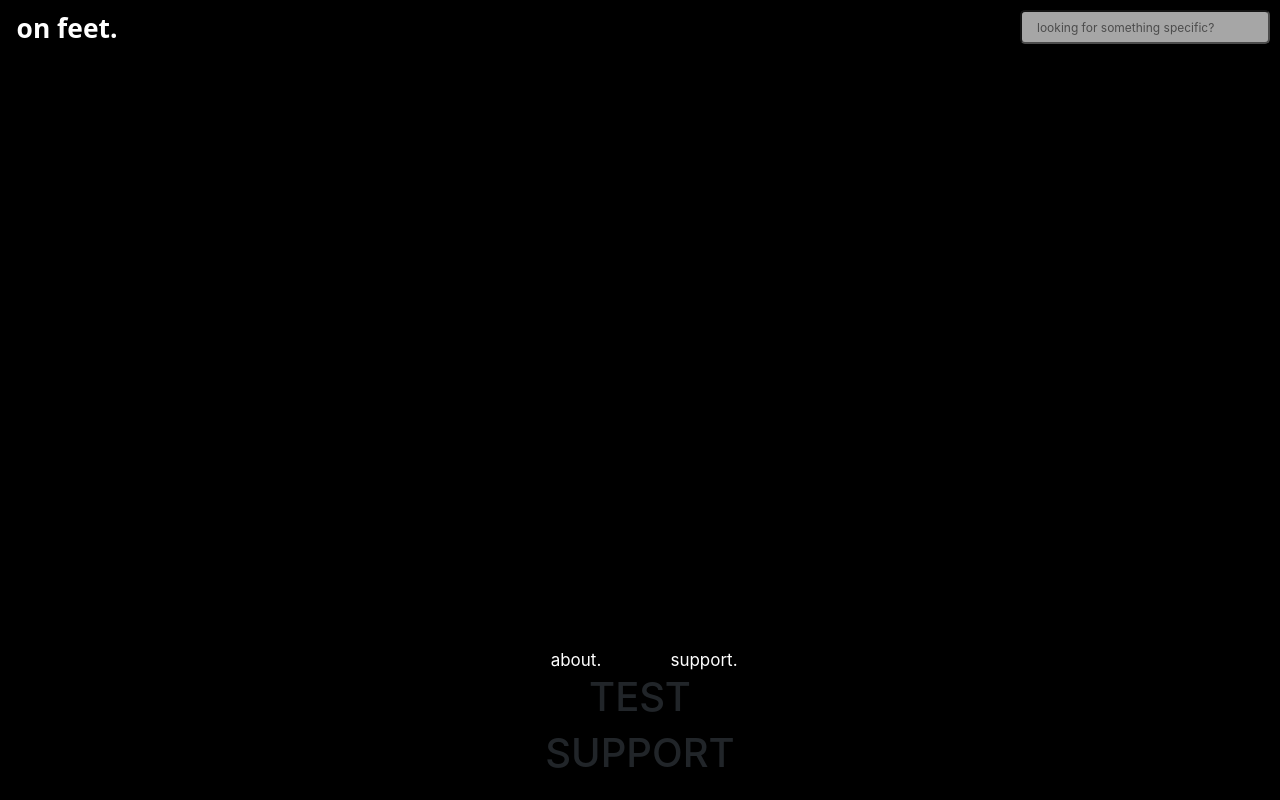
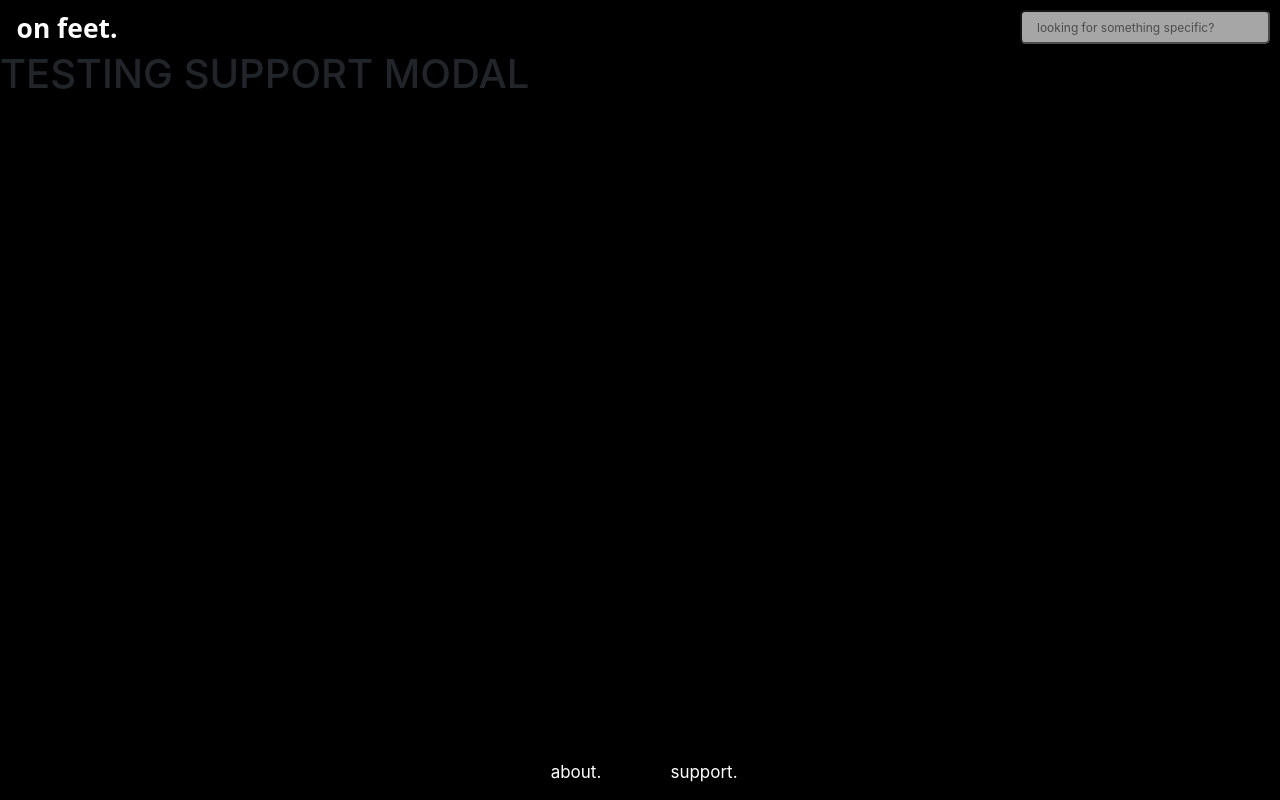
Before and after one commit to Th3HoopMan/OnFeet, a React (Create React App) app in the folder on-feet/: page / in a window 1280 px wide. Both pictures are taken after a click on the element "support.". Built offline with nearby package versions, Linux system fonts and the light colour scheme.

Commit message:
Set up modal manager functionality

```diff
--- a/on-feet/src/App.js
+++ b/on-feet/src/App.js
@@ -1,10 +1,12 @@
 import React, { Component } from 'react';
 import { Provider, connect } from 'react-redux';
 import { createStore, applyMiddleware} from 'redux';
+import PropTypes from 'prop-types';
 
 import store from './store/store';
-import Header from './components/Header/Header'
-import Footer from './components/Footer/Footer'
+import Header from './components/Header/Header';
+import Footer from './components/Footer/Footer';
+import ModalManager from './components/ModalManager/ModalManager';
 
 import './App.css';
 
@@ -16,6 +18,7 @@ class App extends Component {
       <div>
         <Header/>
         <Footer/>
+        <ModalManager/>
       </div>
       </Provider>
     );
--- a/on-feet/src/components/Footer/Footer.js
+++ b/on-feet/src/components/Footer/Footer.js
@@ -4,9 +4,6 @@ import { connect } from 'react-redux';
 import { toggleModal } from '../../actions/modalActions';
 
 import './Footer.css'
-
-import AboutModal from '../Modals/AboutModal/AboutModal';
-import SupportModal from '../Modals/SupportModal/SupportModal';
 
 // Props:
 //
@@ -18,7 +15,7 @@ import SupportModal from '../Modals/SupportModal/SupportModal';
 class Footer extends Component {
 
   openAbout = () => {
-    this.props.toggleModal("ABOUT");
+    this.props.toggleModal("");
   }
 
   openSupport = () => {
@@ -30,8 +27,6 @@ class Footer extends Component {
       <div className="main">
         <p onClick={this.openAbout}>about.</p>
         <p onClick={this.openSupport}>support.</p>
-        <SupportModal/>
-        <h1>{this.props.modal}</h1>
       </div>
     );
   }
@@ -39,13 +34,11 @@ class Footer extends Component {
 
 Footer.propTypes = {
     toggleModal: PropTypes.func.isRequired,
-    modal: PropTypes.string.isRequired,
-    isHidden: PropTypes.bool.isRequired
+    modal: PropTypes.string.isRequired
 }
 
 const mapStateToProps = state => ({
-    modal: state.modal.modal,
-    isHidden: state.isHidden
+    modal: state.modal.modal
 });
 
 export default connect(mapStateToProps, { toggleModal })(Footer);
--- a/on-feet/src/components/Modal/Modal.css
+++ /dev/null
@@ -1,4 +0,0 @@
-.modal {
-  background-color: #000;
-  opacity: .5;
-}
--- a/on-feet/src/components/ModalManager/ModalManager.js
+++ b/on-feet/src/components/ModalManager/ModalManager.js
@@ -1,32 +1,42 @@
 import React, { Component } from 'react';
+import PropTypes from 'prop-types';
+import { connect } from 'react-redux';
+import { toggleModal } from '../../actions/modalActions';
+
+import AboutModal from '../Modals/AboutModal/AboutModal';
+import SupportModal from '../Modals/SupportModal/SupportModal';
 
 class ModalManager extends Component {
-  constructor(props) {
-    super(props);
-    this.state = {activeModal: null};
-  }
+  modalManager(){
+    switch (this.props.modal) {
+      case 'ABOUT':
+        return <AboutModal/>;
 
-  triggerModal(modal){
-      this.setState({
-        activeModal: modal
-      });
+      case 'SUPPORT':
+        return <SupportModal/>;
+      //
+      // case 'IMAGE':
+      //   return <ImageModal/>;
+      default:
+        return null;
+    }
   }
 
   render(){
     return(
-      switch (this.state.activeModal) {
-        case 'ABOUT':
-          return <AboutModal {..props}/>;
-
-        case 'SUPPORT':
-          return <SupportModal {..props}/>;
-
-        case 'IMAGE':
-          return <ImageModal {..props}/>;
-
-        default:
-          return null;
-      }
+      <div>
+      {this.modalManager()}
+      </div>
     );
   }
 }
+
+ModalManager.propTypes = {
+    modal: PropTypes.string.isRequired
+}
+
+const mapStateToProps = state => ({
+    modal: state.modal.modal
+});
+
+export default connect(mapStateToProps)(ModalManager);
--- a/on-feet/src/components/Modals/SupportModal/SupportModal.js
+++ b/on-feet/src/components/Modals/SupportModal/SupportModal.js
@@ -1,14 +1,9 @@
 import React, { Component } from 'react';
 
 class SupportModal extends Component {
-  constructor(props) {
-    super(props);
-    this.state = { visibility: "HIDDEN"};
-  }
-
   render(){
     return(
-      <h1>TEST</h1>
+      <h1>TESTING SUPPORT MODAL</h1>
     );
   }
 }
--- a/on-feet/src/store/store.js
+++ b/on-feet/src/store/store.js
@@ -14,14 +14,14 @@ const middleware = [thunk];
 // https://github.com/reduxjs/redux-thunk
 //
 // The last line enables Redux Devtools extension
+const composeEnhancers = window.__REDUX_DEVTOOLS_EXTENSION_COMPOSE__ || compose;
+
 const store = createStore(
   rootReducer,
   initialState,
-  compose(
+  composeEnhancers(
     applyMiddleware(...middleware),
-    //applys redux dev tools extension
-    window.__REDUX_DEVTOOLS_EXTENSION__ && window.__REDUX_DEVTOOLS_EXTENSION__()
-  )
+    )
 );
 
 export default store;
```
Also changed, not shown: on-feet/src/components/Modal/Modal.js (deleted, +0 -27 lines).
